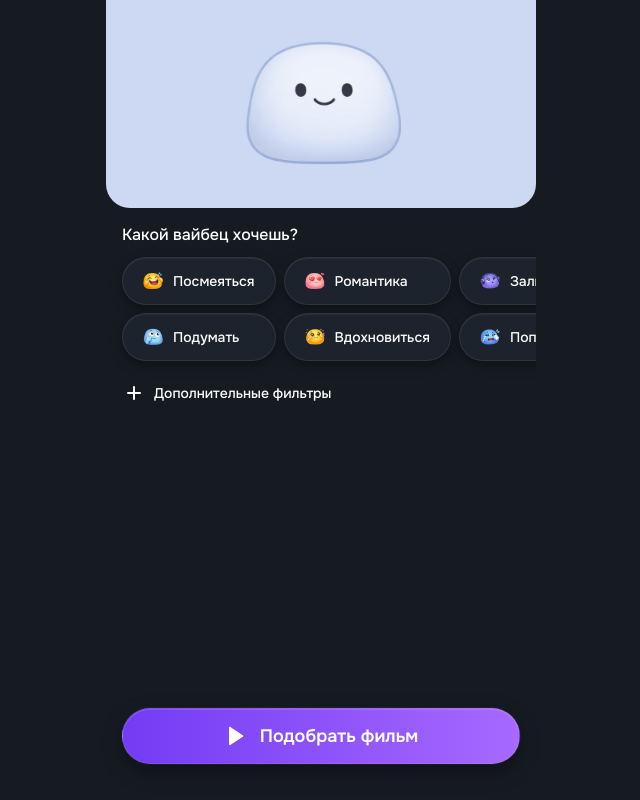
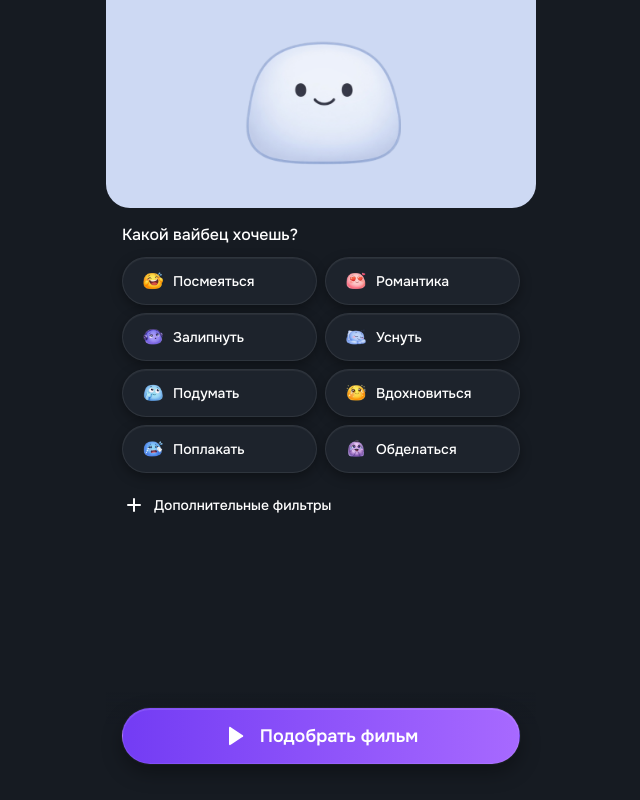
Before and after one commit to Kasatkindes/movie-backend, a website: page index.html in a window 1280 px wide. Shown: the whole page, without its empty margins (319-959 px from the left). Drawn offline with Linux system fonts and the light colour scheme.

Commit message:
Правлю  расположение чипсов

```diff
--- a/app.js
+++ b/app.js
@@ -655,9 +655,7 @@ function getRecommendationFromApi(options) {
         '</div>' +
         '<div class="screen-content">' +
           '<p class="section-label">Какой вайбец хочешь?</p>' +
-          '<div class="chips-mood-scroll" role="group" aria-label="Выберите настроение">' +
-            '<div class="chips chips-mood">' + moodChipsHtml + '</div>' +
-          '</div>' +
+          '<div class="chips chips-mood" role="group" aria-label="Выберите настроение">' + moodChipsHtml + '</div>' +
           '<div id="filters-trigger-slot-top" class="filters-trigger-slot">' + triggerSlotTopContent + '</div>' +
           '<div id="filters-inline" class="filters-inline' + filtersOpenClass + '">' +
             '<p class="section-label">Эпоха</p>' +
@@ -729,11 +727,6 @@ function getRecommendationFromApi(options) {
     }
     app.querySelector('#btn-find-movie').addEventListener('click', onFindMovieClick);
 
-    if (state.savedMoodScrollLeft != null) {
-      var scrollEl = app.querySelector('.chips-mood-scroll');
-      if (scrollEl) scrollEl.scrollLeft = state.savedMoodScrollLeft;
-      state.savedMoodScrollLeft = null;
-    }
   }
 
   function renderLoadingScreen() {
@@ -1136,8 +1129,6 @@ function getRecommendationFromApi(options) {
   function onMoodClick(e) {
     var chip = e.target.closest('.chip[data-mood]');
     if (!chip) return;
-    var scrollContainer = app.querySelector('.chips-mood-scroll');
-    if (scrollContainer) state.savedMoodScrollLeft = scrollContainer.scrollLeft;
     state.selectedMood = chip.dataset.mood;
     renderMoodScreen();
   }
--- a/style.css
+++ b/style.css
@@ -166,6 +166,7 @@ body {
   flex: 1;
   min-height: 0;
   overflow-y: auto;
+  overflow-x: hidden;
   -webkit-overflow-scrolling: touch;
   padding: 16px 16px 24px;
   padding-bottom: 140px;
@@ -384,12 +385,6 @@ body {
   color: var(--chip-text);
 }
 
-/* ========== Mood chips: two rows, 4 per row ========== */
-.chips-mood-scroll {
-  margin: 0 0 20px;
-  padding: 0;
-}
-
 /* ========== Era chips: single row, horizontal scroll (Filters screen) ========== */
 .chips-epoch-scroll {
   overflow-x: auto;
@@ -425,20 +420,16 @@ body {
   margin-bottom: 20px;
 }
 
-/* FORCE mood grid layout */
+/* Mood chips: 2 per row, 4 rows, no nested scroll */
 .chips.chips-mood {
-  display: grid !important;
-  grid-template-columns: repeat(4, 1fr) !important;
-  gap: 8px !important;
-  margin: 0 !important;
+  display: flex;
+  flex-wrap: wrap;
+  gap: 8px;
+  margin-bottom: 20px;
 }
 
 .chips.chips-mood .chip {
-  width: 100%;
-  display: inline-flex;
-  align-items: center;
-  justify-content: flex-start;
-  gap: 10px;
+  flex: 0 0 calc((100% - 8px) / 2);
 }
 
 .chips-epoch,
```
